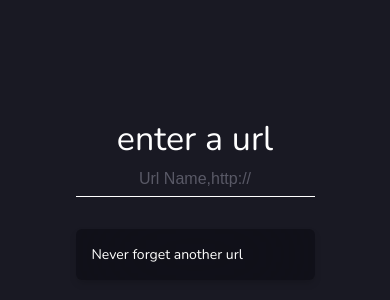
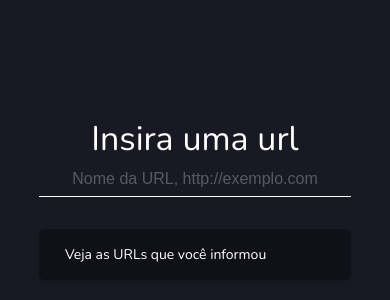
Before and after one commit to rafaeldiehl/masterclass-nodejs, a website: page http/public/index.html in a window 390 px wide. Shown: the part 224-524 px from the top of the page. Drawn offline with nearby package versions, Linux system fonts and the light colour scheme.

Commit message:
feat: Last changes

```diff
--- a/http/public/index.html
+++ b/http/public/index.html
@@ -3,21 +3,21 @@
 <head>
   <meta charset="UTF-8">
   <meta name="viewport" content="width=device-width, initial-scale=1.0">
-  <title>My URLS</title>
+  <title>Minhas URLs</title>
   <link rel="preconnect" href="https://fonts.gstatic.com">
   <link href="https://fonts.googleapis.com/css2?family=Nunito:wght@300;400&display=swap" rel="stylesheet">
   <link rel="stylesheet" href="./style.css">
 </head>
 <body>
   <main>
-    <h1>enter a url</h1>
+    <h1>Insira uma url</h1>
 
     <form action="/" class="container">
-      <input type="text" placeholder="Url Name,http://">
+      <input type="text" placeholder="Nome da URL, http://exemplo.com">
     </form>
 
     <ul class="container">
-      <li>Never forget another url</li>
+      <li>Veja as URLs que você informou</li>
     </ul>
   </main>
 
--- a/http/public/script.js
+++ b/http/public/script.js
@@ -30,9 +30,12 @@ async function addElement({ name, url }) {
 }
 
 async function removeElement(button, link) {
-  if (confirm('Tem certeza que deseja remover?'))
-    console.log(link.innerHTML, link.href);
+  if (confirm('Tem certeza que deseja remover?')) {
     button.parentNode.remove();
+  } else {
+    return;
+  }
+
 
   await fetch(`http://localhost:3000?name=${link.innerHTML}&url=${link.href}&del=1`)
     .then(data => data.json());
--- a/http/public/style.css
+++ b/http/public/style.css
@@ -22,9 +22,13 @@ body {
   align-items: center;
 }
 
+main {
+  width: 25vw;
+  min-width: 300px;
+}
+
 .container {
   width: 100%;
-  max-width: 400px;
 }
 
 h1 {
@@ -75,6 +79,8 @@ li {
   align-items: center;
   justify-content: space-between;
 
+  padding-left: 10px;
+
   border-bottom: 1px solid #595966;
 }
 
@@ -117,3 +123,10 @@ li span {
 ::-ms-input-placeholder { /* Microsoft Edge */
   color: #595966;
 }
+
+@media (max-width: 530px) {
+  main {
+    width: 80vw;
+    min-width: 0;
+  }
+}
```
Also changed, not shown: http/api/urls.json (+8 -4 lines).
